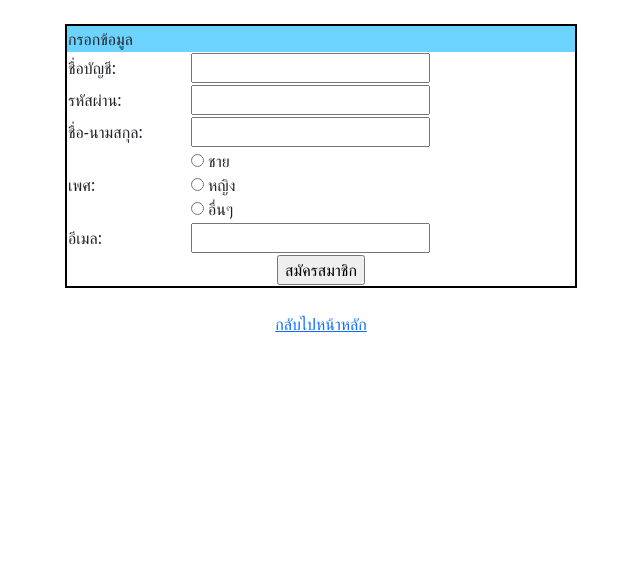
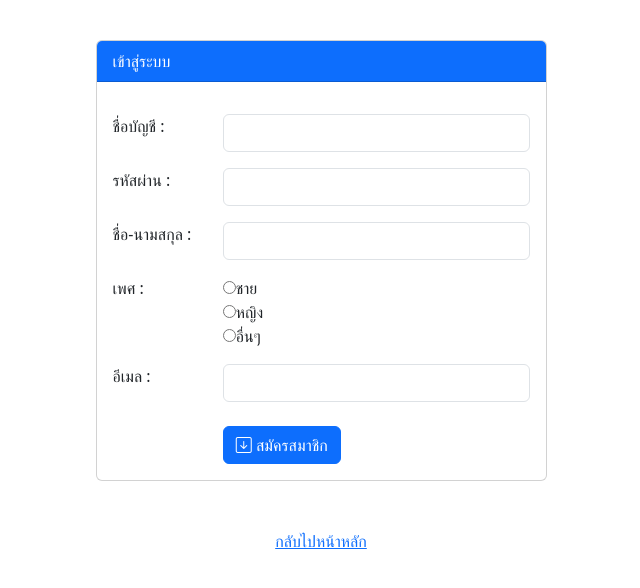
Before and after one commit to ZraceSS/WebApp_EnetC, a PHP site: page /register.php in a window 1280 px wide. Shown: the part 112-700 px from the top of the page, without its empty margins (319-959 px from the left). Run offline with PHP 8.4, Linux system fonts and the light colour scheme.

Commit message:
งานครั้งที่ 8

```diff
--- a/login.php
+++ b/login.php
@@ -29,6 +29,11 @@ if (isset($_SESSION['id'])) {
                     echo "<div class='alert alert-danger mt-4 me-auto ms-auto' style='width: 400px'>ชื่อบัญชีหรือรหัสผ่านไม่ถูกต้อง</div>";
                     unset($_SESSION['error']);
                 }
+                else if (isset($_SESSION['error']) && $_SESSION['reg_success'] == 1)
+                {
+                    echo "<div class='alert alert-success mt-4 me-auto ms-auto' style='width: 400px'>สมัครสมาชิกสำเร็จ</div>";
+                    unset($_SESSION['reg_success']);
+                }
         ?>
         <div class='card mt-4 me-auto ms-auto' style="width: 400px;">
             <div class="card-header">
--- a/register.php
+++ b/register.php
@@ -21,28 +21,65 @@
     <?php
         include "nav.php"
     ?>
-
-    <div class="mt-4" align="center">
-            <table style="border: 2px solid black; width: 40%;">
-                <tr><td colspan="2" style="background-color: #6CD2FE;">กรอกข้อมูล</td></tr>
-                <tr><td>ชื่อบัญชี:</td><td><input type="text" name="username"></td></tr>
-                <tr><td>รหัสผ่าน:</td><td><input type="password" name="password"></td></tr>
-                <tr><td>ชื่อ-นามสกุล:</td><td><input type="text" name="name"></td></tr>
-                <tr><td>เพศ:</td><td>
-                    <input type="radio" name="gender" value="m">
-                    ชาย<br>
-                    <input type="radio" name="gender" value="f">
-                    หญิง<br>
-                    <input type="radio" name="gender" value="o">
-                    อื่นๆ<br>
-                            </td></tr>
-                <tr><td>อีเมล:</td><td><input type="email" name="email"></td></tr>
-                <tr><td colspan="2" align="center"><input type="submit" value="สมัครสมาชิก"></td></tr>
-            </table>
+    <div class="container-lg">
+        <div class="row mt-3">
+            <div class="col-sm-8 col-md-6 col-lg-5 mx-auto">
+                <div class='card mt-4 me-auto ms-auto'>
+                    <div class="card-header text-bg-primary">
+                        เข้าสู่ระบบ
+                    </div>
+                    <div class="card-body">
+                        <form action="register_save.php" method="post">
+                            <div class="mt-3 row">
+                                <div class="col-sm-3 col-md-3 col-lg-3 mx-auto">ชื่อบัญชี : </div>
+                                <div class="col-sm-9 col-md-9 col-lg-9 mx-auto">
+                                    <input class="form-control" type="text" name="login" required>
+                                </div>
+                            </div>
+                            <div class="mt-3 row">
+                                <div class="col-sm-3 col-md-3 col-lg-3 mx-auto">รหัสผ่าน : </div>
+                                <div class="col-sm-9 col-md-9 col-lg-9 mx-auto">
+                                    <input class="form-control" type="password" name="pwd" required>
+                                </div>
+                            </div>
+                            <div class="mt-3 row">
+                                <div class="col-sm-3 col-md-3 col-lg-3 mx-auto">ชื่อ-นามสกุล : </div>
+                                <div class="col-sm-9 col-md-9 col-lg-9 mx-auto">
+                                    <input class="form-control" type="text" name="name" required>
+                                </div>
+                            </div>
+                            <div class="mt-3 row">
+                                <div class="col-sm-3 col-md-3 col-lg-3 mx-auto">
+                                    เพศ :
+                                </div>
+                                <div class="col-sm-9 col-md-9 col-lg-9 mx-auto">
+                                    <input type="radio" class="form-control-input" name="gender" value="m" required>ชาย<br>
+                                    <input type="radio" class="form-control-input" name="gender" value="f" required>หญิง<br>
+                                    <input type="radio" class="form-control-input" name="gender" value="o" required>อื่นๆ
+                                </div>
+                            </div>
+                            <div class="mt-3 row">
+                                <div class="col-sm-3 col-md-3 col-lg-3 mx-auto">
+                                    อีเมล :
+                                </div>
+                                <div class="col-sm-9 col-md-9 col-lg-9 mx-auto">
+                                    <input class="form-control" type="text" name="email" required>
+                                    <br>
+                                    <button type="submit" class="btn btn-primary">
+                                    <i class="bi bi-arrow-down-square"></i> สมัครสมาชิก
+                                </button>
+                                </div>
+                            </div>
+                        </form>
+                    </div>
+                </div>
+            </div>
+        </div>
+        </div>
             <br>
-            <div>
-                <a href="index.php">กลับไปหน้าหลัก</a>
-            </div>
+        <div class="mt-4 me-auto ms-auto" style="text-align: center;">
+            <a href="index.php">กลับไปหน้าหลัก</a>
+        </div>
     </div>
 </body>
 </html>
```
Also changed, not shown: register_save.php (added, +35 -0 lines).
